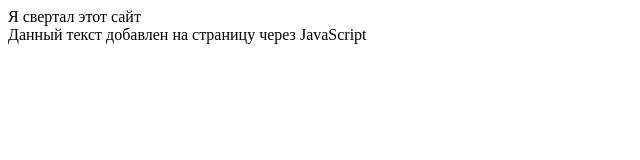
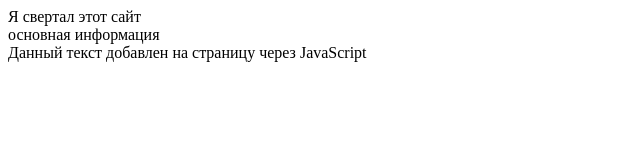
Before and after one commit to Ivanblin/learnWorkGitHub, a plain HTML site: page index.html in a window 1280 px wide. Shown: the whole page, without its empty margins (0-640 px from the left). Drawn offline with Linux system fonts and the light colour scheme.

Commit message:
сверстан новый блок страницы

```diff
--- a/index.html
+++ b/index.html
@@ -11,6 +11,11 @@
     Я свертал этот сайт
   </header>
 
+  <main>
+    основная информация
+  </main>
+
   <script src="./js/script.js"></script>
+  <script src="./js/newFeature.js"></script>
 </body>
 </html>
```
